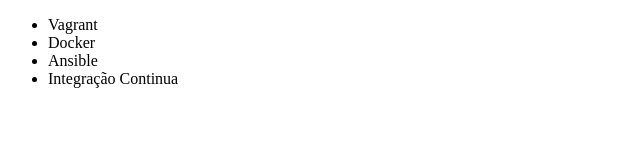
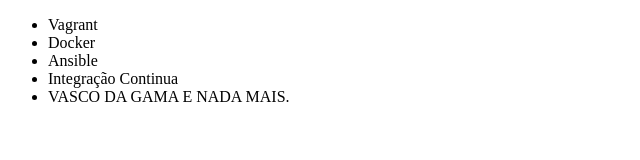
Before and after one commit to LaelBelchior/Treinando-Git-GitHub, a plain HTML site: page index.html in a window 1280 px wide. Shown: the whole page, without its empty margins (0-640 px from the left). Drawn offline with Linux system fonts and the light colour scheme.

Commit message:
Adicionando tributo ao Vasco da Gama

```diff
--- a/index.html
+++ b/index.html
@@ -10,6 +10,7 @@
         <li>Docker</li>
         <li>Ansible</li>
         <li>Integração Continua</li>
+        <li>VASCO DA GAMA E NADA MAIS.</li>
     </ul>
 </body>
 </html>
```
